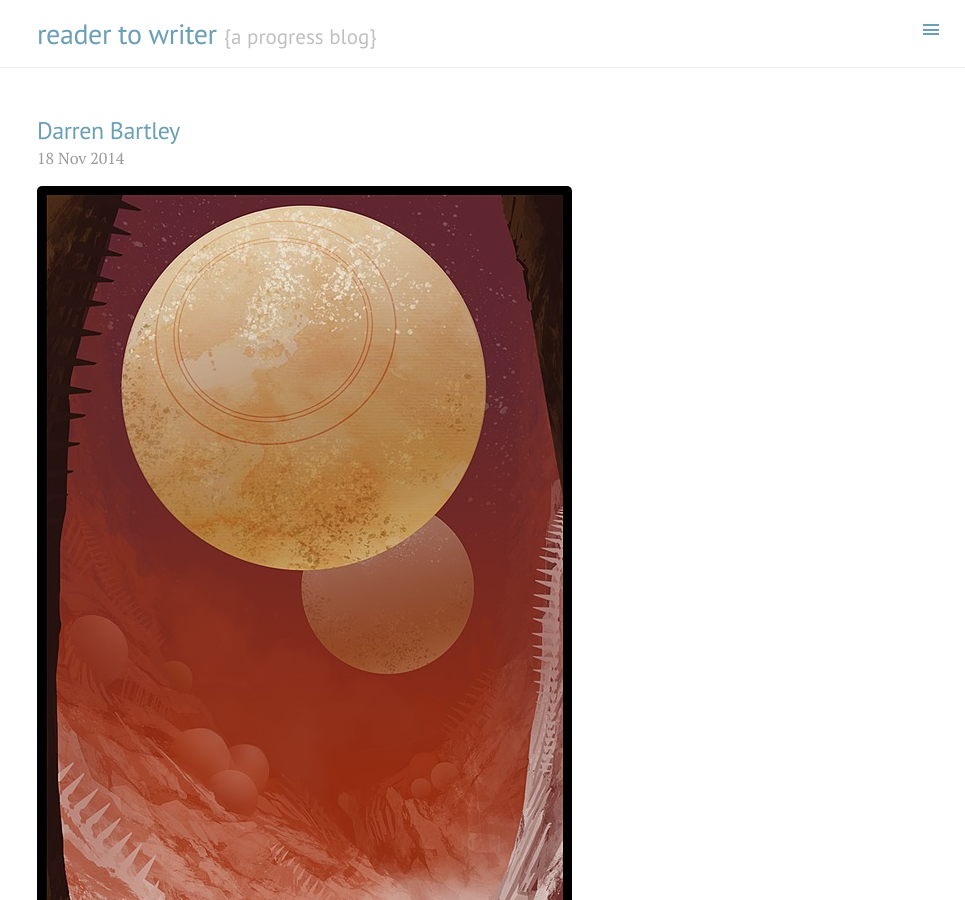
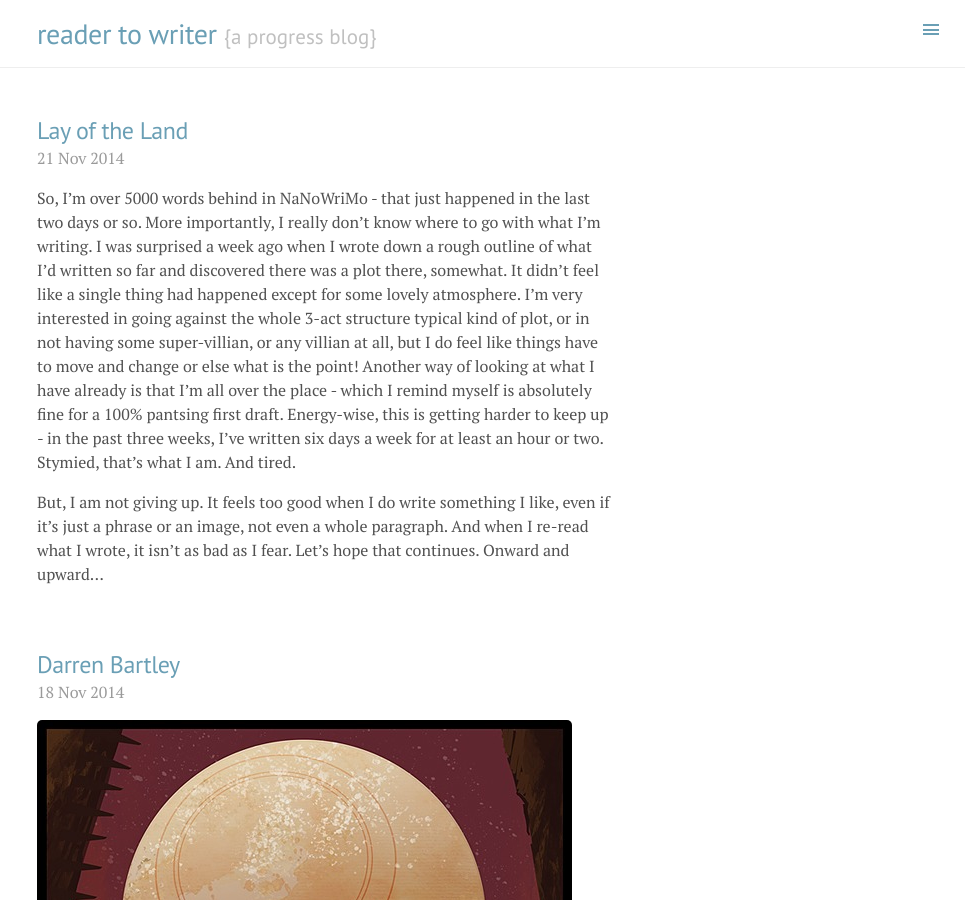
Before and after one commit to readertowriter/readertowriter.github.io, a Jekyll site: the page built from index.html, in a window 1280 px wide and 900 px high. Shown: the whole window, without its empty margins (315-1280 px from the left). Built offline with Jekyll 4.4.1, drawn with Linux system fonts in a browser that asks for light colours; Markdown is read by kramdown in place of the engine named in the settings; the list of posts is cut into pages by our own code; some of the changed text lies outside the part shown.

Commit message:
new post

```diff
--- a/_includes/calendar.html
+++ b/_includes/calendar.html
@@ -40,10 +40,10 @@
     <td class="active">16</td>
     <td class="active">17</td>
     <td class="active">18</td>
-    <td>19</td>
-    <td>20</td>
+    <td class="active">19</td>
+    <td class="active">20</td>
     <td>21</td>
-    <td>22</td>
+    <td class="active">22</td>
    </tr>
    <tr>
     <td>23</td>
--- /dev/null
+++ b/_posts/2014-11-21-Lay-of-the-Land.md
@@ -0,0 +1,8 @@
+---
+layout: post
+title: Lay of the Land
+---
+
+So, I'm over 5000 words behind in NaNoWriMo - that just happened in the last two days or so. More importantly, I really don't know where to go with what I'm writing. I was surprised a week ago when I wrote down a rough outline of what I'd written so far and discovered there was a plot there, somewhat. It didn't feel like a single thing had happened except for some lovely atmosphere. I'm very interested in going against the whole 3-act structure typical kind of plot, or in not having some super-villian, or any villian at all, but I do feel like things have to move and change or else what is the point! Another way of looking at what I have already is that I'm all over the place - which I remind myself is absolutely fine for a 100% pantsing first draft. Energy-wise, this is getting harder to keep up - in the past three weeks, I've written six days a week for at least an hour or two. Stymied, that's what I am. And tired.
+
+But, I am not giving up. It feels too good when I do write something I like, even if it's just a phrase or an image, not even a whole paragraph. And when I re-read what I wrote, it isn't as bad as I fear. Let's hope that continues. Onward and upward...
```
Also changed, not shown: _drafts/Notable-Reads-in-November.md (+4 -0 lines).
